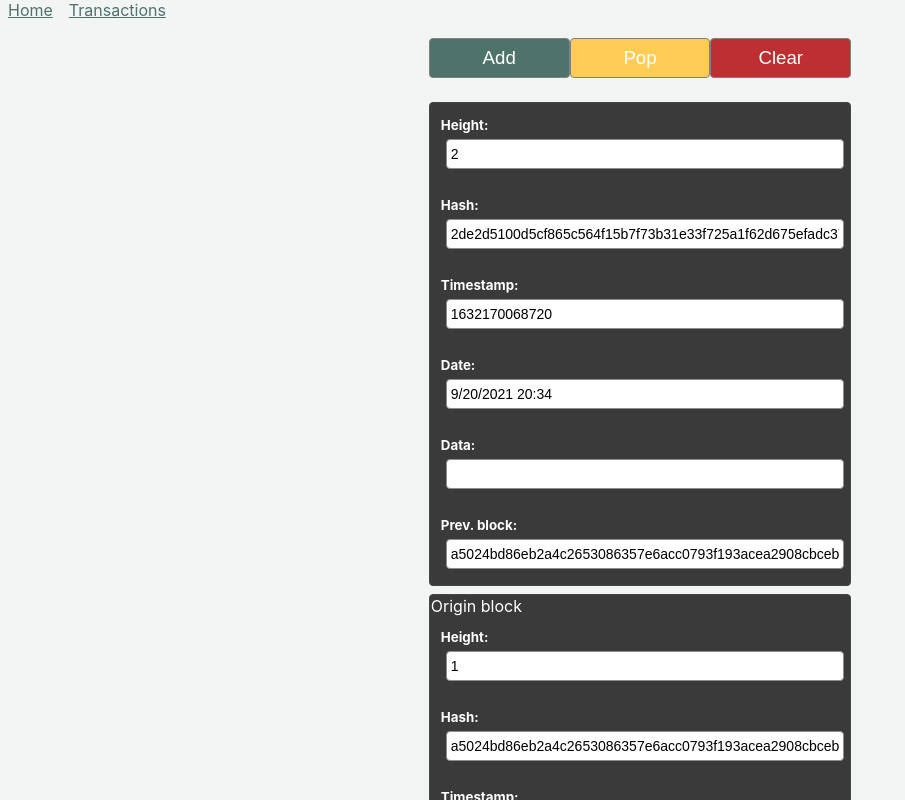
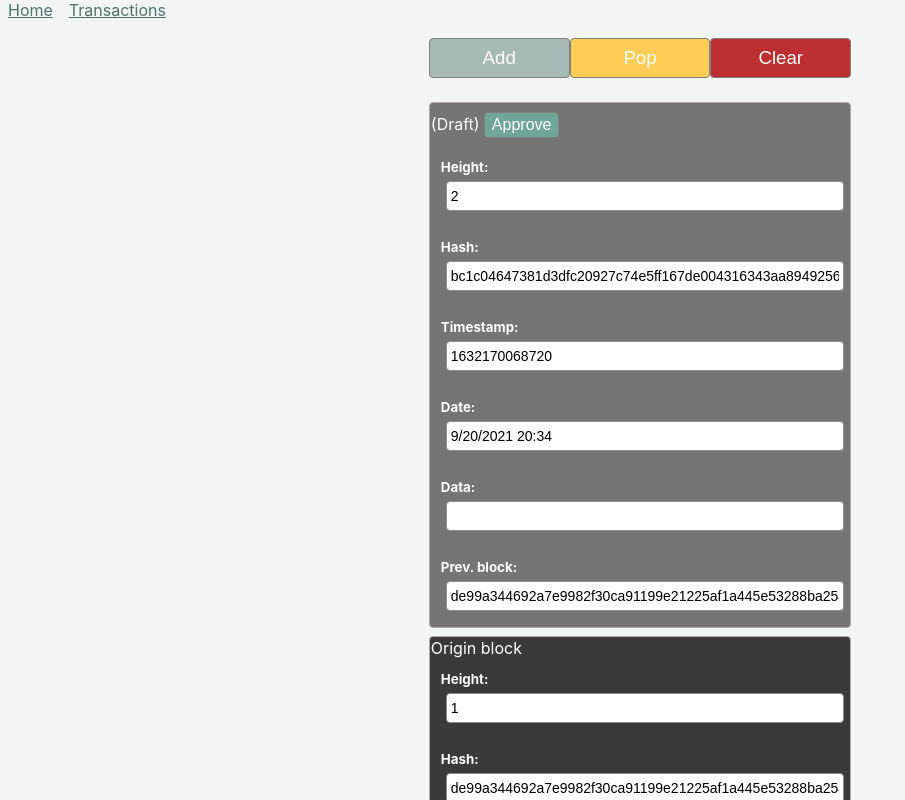
Before and after one commit to dejvids/blockchain-demo, a React (Create React App) app: page / in a window 1280 px wide. Both pictures are taken after a click on the button "Add". Shown: the top 800 px of the page, without its empty margins (0-905 px from the left). Built offline with nearby package versions, Linux system fonts and the light colour scheme.

Commit message:
Fix for block validation

```diff
--- a/src/App.css
+++ b/src/App.css
@@ -41,7 +41,7 @@
   }
 }
 
-.btn{
+.btn {
   cursor: pointer;
   margin:8px 0px 8px 0px;
   border: 0.75px solid gray;
@@ -51,6 +51,16 @@
   font-size: 12pt;
   padding: 0.2em;
   border-radius: 4px;
+}
+.btn:hover {
+  background-color: #59847A;
+}
+.btn:disabled {
+  background-color: #A6B9B5;
+  cursor: not-allowed;
+}
+.btn:disabled:hover {
+  background-color: #A6B9B5;
 }
 
 .btn-dark {
@@ -71,3 +81,13 @@
 .btn-secondary:hover{
   background-color: #768581;
 }
+
+.checkmark {
+  display: inline-block;
+  transform: rotate(45deg);
+  height: 25px;
+  width: 12px;
+  margin-left: 60%;
+  border-bottom: 7px solid #78b13f;
+  border-right: 7px solid #78b13f;
+}
--- a/src/components/Block/Block.css
+++ b/src/components/Block/Block.css
@@ -1,9 +1,9 @@
 .block {
     border-width: 1pt;
-    border-color: rgb(70, 70, 70);
+    border-color: rgb(172, 170, 170);
     border-radius: 4px;
     border-style: solid;
-    background-color: #3B3A3A;
+    background-color: #757575;
     color: white;
     margin-left: auto;
     margin-right: auto;
@@ -12,5 +12,9 @@
     margin-bottom: 7.5px;
 }
 .invalid{
-    background-color: #913939;
+    background-color: #913939 !important;
 }
+
+.block-approved {
+    background-color: #3B3A3A;
+}
--- a/src/components/Block/Block.tsx
+++ b/src/components/Block/Block.tsx
@@ -3,42 +3,46 @@ import BlockItem from '../BlockItem/BlockItem';
 import styles from './Block.module.css';
 import IBlockModel from '../Block/Model/Block'
 import sha256 from 'crypto-js/sha256';
-import BlockModel from './Model/BlockModel';
-import { isOriginBLock, setHash } from '../Home/BlockchainManager';
+import { isDraft, isOriginBLock, setHash } from '../Home/BlockchainManager';
 import './Block.css';
+import { BlockStatus } from './Model/BLockStatus';
 
 
 interface BlockProps {
     blockModel: IBlockModel,
-    onBlockUpdate: (block: IBlockModel)=>void
+    onBlockUpdate: (block: IBlockModel) => void
 }
 const Block: React.FC<BlockProps> = ({ blockModel: block, onBlockUpdate: onBlockUpdate }) => {
 
-    const defaultBlock: IBlockModel = {
-        height:-1,
-        hash: '',
-        markleRoot: '',
-        data: '',
-        prevBlockHash: '',
-        timestamp: 0,
-        isValid: true
-    }
+    // const defaultBlock: IBlockModel = {
+    //     height:-1,
+    //     hash: '',
+    //     markleRoot: '',
+    //     data: '',
+    //     prevBlockHash: '',
+    //     timestamp: 0,
+    //     isValid: true
+    // }
 
     const [currentBlock, setCurrentBLock] = useState<IBlockModel>(block);
 
     const onDataChanged = (value: string) => {
-        let updatedBLock : BlockModel = { ...currentBlock };
+        let updatedBLock: IBlockModel = { ...currentBlock };
         updatedBLock.data = value;
         updatedBLock.markleRoot = sha256(value).toString();
         updatedBLock.hash = setHash(updatedBLock);
+
+        if(updatedBLock.status == BlockStatus.Approved && updatedBLock.hash != currentBlock.hash) {
+            updatedBLock = {...currentBlock, data: value, markleRoot: sha256(value).toString()};
+        }
 
         setCurrentBLock(updatedBLock);
         onBlockUpdate(updatedBLock);
     }
 
-    useEffect(()=>{
+    useEffect(() => {
         setCurrentBLock(block);
-    },[block]);
+    }, [block]);
 
     const formatDate = (date: Date) => {
         let stringDate = date.toLocaleDateString();
@@ -48,14 +52,21 @@ const Block: React.FC<BlockProps> = ({ blockModel: block, onBlockUpdate: onBlock
         return stringDate;
     }
 
+    const approve = () => {
+        let approvedBlock = { ...currentBlock, status: BlockStatus.Approved }
+        setCurrentBLock(approvedBlock);
+        onBlockUpdate(approvedBlock);
+    }
+
     return (
-        <div className= { `block ${!currentBlock.isValid ? "invalid" : ""}`}>
-            { isOriginBLock(block) && <span>Origin block</span>}
+        <div className={`block ${currentBlock.status == BlockStatus.Approved ? "block-approved" : ""} ${!currentBlock.isValid ? "invalid" : ""}`}>
+            {isOriginBLock(block) && <span>Origin block</span>}
+            {isDraft(currentBlock) && <div><span>(Draft)</span> <button className="btn" onClick={approve}>Approve</button></div>}
             <BlockItem label="Height:" value={currentBlock.height.toString()} disabled={false} />
             <BlockItem label="Hash:" value={currentBlock.hash} />
             <BlockItem label="Timestamp:" value={currentBlock.timestamp.toString()} />
-            <BlockItem label="Date:" value={ formatDate(new Date(currentBlock.timestamp))}/>
-            <BlockItem label="Data:" value={currentBlock.data} onValueChange={onDataChanged}/>
+            <BlockItem label="Date:" value={formatDate(new Date(currentBlock.timestamp))} />
+            <BlockItem label="Data:" value={currentBlock.data} onValueChange={onDataChanged} />
             {/* <BlockItem label="Merkle root:" value={currentBlock.markleRoot} /> */}
             <BlockItem label="Prev. block:" value={currentBlock.prevBlockHash} />
         </div>);
--- /dev/null
+++ b/src/components/Block/Model/BLockStatus.ts
@@ -0,0 +1,5 @@
+export enum BlockStatus {
+    Draft,
+    Approved,
+    Modified,
+}
--- a/src/components/Block/Model/BlockModel.ts
+++ b/src/components/Block/Model/BlockModel.ts
@@ -1,8 +1,18 @@
 import sha256 from "crypto-js/sha256";
 import { setHash } from "../../Home/BlockchainManager";
 import IBlockModel from "./Block";
+import { BlockStatus } from "./BLockStatus";
 
 export default class BlockModel implements IBlockModel {
+
+    hash: string;
+    height: number;
+    timestamp: number;
+    markleRoot: string;
+    prevBlockHash: string;
+    data: string;
+    isValid: boolean;
+    status: BlockStatus = BlockStatus.Draft;
 
     constructor(height: number, timestamp: number, prevBlockHash: string, data: string) {
         this.height = height;
@@ -11,14 +21,13 @@ export default class BlockModel implements IBlockModel {
         this.data = data;
         this.markleRoot = sha256(data).toString();
         //this.hash = sha256(this.timestamp.toString() + this.prevBlockHash + this.markleRoot).toString();
+        this.isValid = true;
+        this.status = BlockStatus.Draft;
         this.hash = setHash(this);
-        this.isValid = true;
     }
-    hash: string;
-    height: number;
-    timestamp: number;
-    markleRoot: string;
-    prevBlockHash: string;
-    data: string;
-    isValid: boolean;
+
+    approve():void {
+        console.log('Approve');
+        this.status = BlockStatus.Approved;
+    }
 }
--- a/src/components/Home/BlockchainManager.ts
+++ b/src/components/Home/BlockchainManager.ts
@@ -1,5 +1,6 @@
 import sha256 from "crypto-js/sha256";
 import IBlockModel from "../Block/Model/Block";
+import { BlockStatus } from "../Block/Model/BLockStatus";
 import Blockchain from "./Blockchain";
 
 export const getLastBlock = (blockchain: Blockchain): IBlockModel => {
@@ -7,13 +8,26 @@ export const getLastBlock = (blockchain: Blockchain): IBlockModel => {
 }
 
 export const setHash = (block: IBlockModel) => {
-    block.hash = sha256(block.timestamp.toString() + block.prevBlockHash + block.markleRoot).toString();
+    block.hash = calcHash(block);
     return block.hash;
+}
+
+const calcHash = (block: IBlockModel) => {
+    return sha256(block.timestamp.toString() + block.prevBlockHash + block.markleRoot).toString();
 }
 
 export const isOriginBLock = (block: IBlockModel): boolean => {
     return block?.height == 1;
 
+}
+
+export const isDraft = (block: IBlockModel): boolean => {
+    return block?.status != BlockStatus.Approved;
+}
+
+export const verifyHash = (block: IBlockModel): boolean => {
+    const calculatedHash = calcHash(block);
+    return calculatedHash === block.hash;
 }
 
 export const validateBlockchain = (blockchain: Blockchain): number => {
--- a/src/components/Home/Home.tsx
+++ b/src/components/Home/Home.tsx
@@ -5,29 +5,44 @@ import Blockchain from './Blockchain';
 import IBlockModel from '../Block/Model/Block';
 import './Home.css';
 import BlockModel from '../Block/Model/BlockModel';
-import Footer from '../Footer/Footer';
-import { setHash, validateBlockchain } from './BlockchainManager';
-import sha256 from 'crypto-js/sha256';
-import MainToolbar from '../MainToolbar/MainToolbar'
+import MainToolbar from '../MainToolbar/MainToolbar';
+import { BlockStatus } from '../Block/Model/BLockStatus';
+import { verifyHash } from './BlockchainManager';
 
 const data = require('../../data.json');
 
-const originBLock: BlockModel = data.originBlock;
+const tempBlock: BlockModel = data.originBlock;
 
 
 const Home: React.FC = () => {
-  setHash(originBLock);
-  originBLock.markleRoot = sha256(originBLock.data).toString();
-  const defaultBlockChain: Blockchain = {
-    blocks: [
-      originBLock
-    ]
-  }
+
+
+  let defaultBlockChain: Blockchain = { blocks: [] }
   const [blockchain, setBlockchain] = useState<Blockchain>(defaultBlockChain);
+  const [canAdd, setCanAdd] = useState<boolean>(true);
 
   useEffect(() => {
+    let originBlock = new BlockModel(tempBlock.height, Date.now(), tempBlock.prevBlockHash, tempBlock.data);
 
+    originBlock.approve();
+    defaultBlockChain = {
+      blocks: [
+        originBlock
+      ]
+    };
+
+    setBlockchain(defaultBlockChain);
+    setCanAdd(originBlock.status == BlockStatus.Approved);
   }, []);
+
+  const updateActions = (block: IBlockModel) => {
+    if(block.isValid && block.status == BlockStatus.Approved) {
+      setCanAdd(true);
+    }
+    else {
+      setCanAdd(false);
+    }
+  }
 
   const onAddClicked = () => {
     const newBlock = new BlockModel(blockchain.blocks[0].height + 1, Date.now(), blockchain.blocks[0].hash, '');
@@ -35,60 +50,72 @@ const Home: React.FC = () => {
 
     const newBlockchain: Blockchain = { ...blockchain, blocks: [newBlock, ...blockchain.blocks] };
 
-    updateBlckStatus(newBlockchain, newBlock.height);
+    updateBlckStatus(newBlockchain, newBlock);
     setBlockchain(newBlockchain);
+    updateActions(newBlock);
   };
 
   const onBlockUpdate = (newBlock: IBlockModel) => {
     const newBlockchain: Blockchain = { ...blockchain, blocks: [...blockchain.blocks] };
     newBlockchain.blocks[blockchain.blocks.length - newBlock.height] = newBlock;
 
-    updateBlckStatus(newBlockchain, newBlock.height);
+    updateBlckStatus(newBlockchain, newBlock);
     setBlockchain(newBlockchain);
+    updateActions(newBlock);
   }
 
   const onClearClicked = () => {
-    let newBlockchain = { ...blockchain, blocks: [originBLock] }
+    let originBlock = new BlockModel(tempBlock.height, Date.now(), tempBlock.prevBlockHash, tempBlock.data);
 
+    originBlock.approve();
+    let newBlockchain = { ...blockchain, blocks: [originBlock] }
+
+    updateActions(originBlock);
     setBlockchain(newBlockchain);
   }
 
   const onPopClicked = () => {
-    if(blockchain.blocks.length <=1)
+    if (blockchain.blocks.length <= 1)
       return;
 
     let blocks = blockchain.blocks.splice(1);
 
-    let newBlockchain = {...blockchain, blocks: blocks}
+    let newBlockchain = { ...blockchain, blocks: blocks }
     setBlockchain(newBlockchain);
+    updateActions(blocks[0]);
   }
 
-  const updateBlckStatus = (bc: Blockchain, blockHeight: number) => {
-    let i = bc.blocks.indexOf(bc.blocks.filter(x => x.height == blockHeight)[0])
+  const updateBlckStatus = (bc: Blockchain, block: IBlockModel) => {
+    let i = bc.blocks.indexOf(bc.blocks.filter(x => x.height === block.height)[0]);
 
-    while (i > 0) {
-      bc.blocks[i - 1].isValid = bc.blocks[i - 1].prevBlockHash === bc.blocks[i].hash && bc.blocks[i].isValid;
+    bc.blocks[i].isValid = verifyHash(bc.blocks[i]);
+    if(i < bc.blocks.length-1) {
+      bc.blocks[i].isValid = bc.blocks[i].isValid && bc.blocks[i+1].isValid;
+    }
+    i--;
+
+    while (i >= 0 && bc.blocks.length > 0) {
+      var currBlock = bc.blocks[i];
+      var prevBlock = bc.blocks[i + 1];
+
+      bc.blocks[i].isValid = prevBlock.isValid && currBlock.prevBlockHash === prevBlock.hash;
       i--;
-    }
-
-    if (i == 0 && bc.blocks.length > 1) {
-      bc.blocks[i].isValid = bc.blocks[0].prevBlockHash == bc.blocks[1].hash && bc.blocks[1].isValid;
     }
   }
 
   return (
     <div className={styles.container}>
-      <MainToolbar addBtnClicked={onAddClicked} popBtnClicked={onPopClicked} clearBtnClicked={onClearClicked}/>
+      <MainToolbar addBtnClicked={onAddClicked} popBtnClicked={onPopClicked} clearBtnClicked={onClearClicked} addCanExecute={canAdd} />
       <ul>
         {blockchain.blocks.map((value, id) => {
           return (
             <div>
 
-           {/* <svg height="200" width="200">
+              {/* <svg height="200" width="200">
             <line x1="0" y1="0" x2="100" y2="100" stroke="red" stroke-width="2"/>
           </svg> */}
-            <Block key={id} blockModel={value} onBlockUpdate={onBlockUpdate} />
-          </div>
+              <Block key={id} blockModel={value} onBlockUpdate={onBlockUpdate} />
+            </div>
           );
         })}
       </ul>
--- a/src/components/MainToolbar/MainToolbar.css
+++ b/src/components/MainToolbar/MainToolbar.css
@@ -2,10 +2,6 @@
     width: 200px;
     padding: 8px;
     font-size: 14pt;
-}
-
-.btn-toolbar:hover {
-    cursor: pointer;
 }
 
 .btn-clear {
--- a/src/components/MainToolbar/MainToolbar.tsx
+++ b/src/components/MainToolbar/MainToolbar.tsx
@@ -6,8 +6,12 @@ interface MainToolbarProps {
     addBtnClicked : () => void;
     popBtnClicked? :() => void;
     clearBtnClicked?: () => void;
+    addCanExecute?: boolean;
+    popCanExecute?: boolean;
+    clearCanExecute?: boolean;
 }
-const MainToolbar: React.FC<MainToolbarProps> = ({addBtnClicked, popBtnClicked, clearBtnClicked}) => {
+
+const MainToolbar: React.FC<MainToolbarProps> = ({addBtnClicked, popBtnClicked, clearBtnClicked, addCanExecute}) => {
 
     const onAddClicked = () => {
         addBtnClicked();
@@ -25,7 +29,7 @@ const MainToolbar: React.FC<MainToolbarProps> = ({addBtnClicked, popBtnClicked,
 
     return (
         <div className="toolbar">
-            <button className="btn btn-toolbar btn-dark" onClick={onAddClicked}>Add</button>
+            <button className="btn btn-toolbar btn-dark" disabled={!addCanExecute} onClick={onAddClicked}>Add</button>
             <button className="btn btn-toolbar btn-pop" onClick={onPopClicked}>Pop</button>
             <button className="btn btn-toolbar btn-clear" onClick={onClearClicked}>Clear</button>
         </div>
--- a/src/data.json
+++ b/src/data.json
@@ -1,11 +1,9 @@
 {
     "originBlock": {
-        "hash": "",
         "prevBlockHash": "0000000000000000000000000000000000000000000000000000000000000000",
-        "timestamp": 1622387259998,
+        "data": "This is very first block, a blockchain initialization.",
         "height": 1,
-        "markleRoot": "74bd1ce4c667eb9dcb674ef246954afd28b5ef259cdd0b65b68eeb47d1a33590",
-        "nonce": 125,
+        "nonce": 0,
         "isValid":true
     }
 }
```
Also changed, not shown: src/components/Block/Model/Block.ts (+12 -7 lines).
